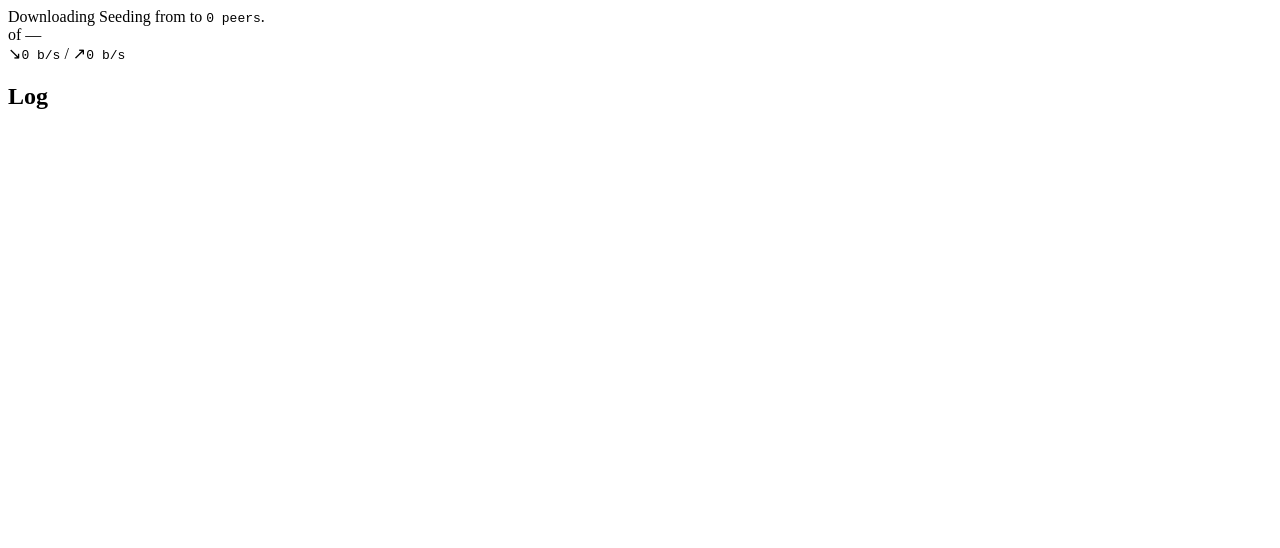
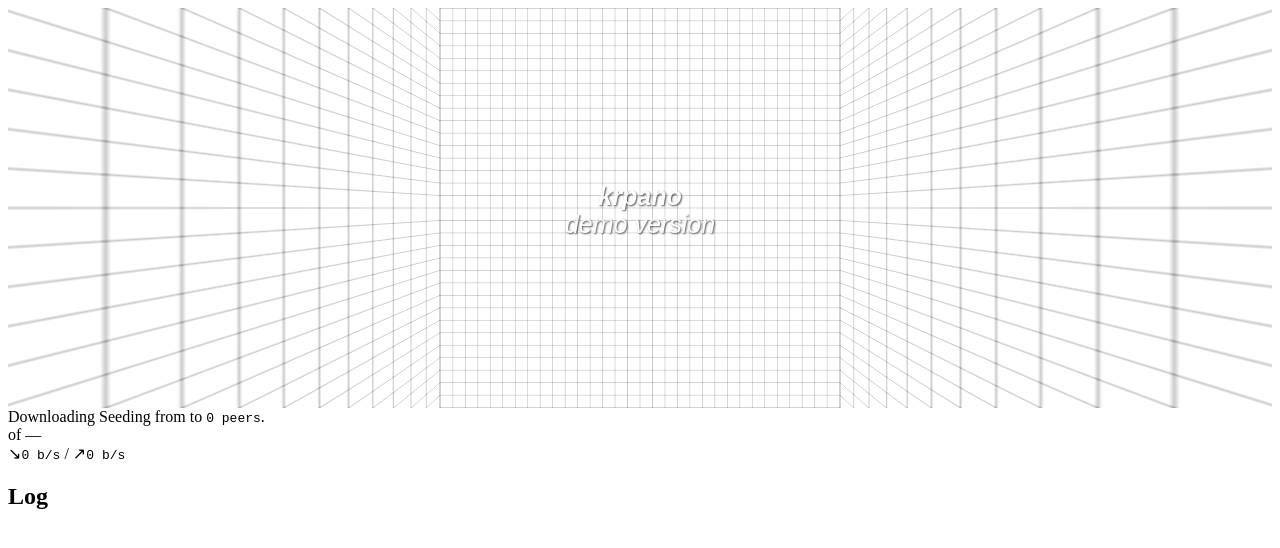
Before and after one commit to tomasparks/krpano-and-webtorrent, a plain HTML site: page index.html in a window 1280 px wide. Drawn offline with nearby package versions, Linux system fonts and the light colour scheme.

Commit message:
changed krpano size

```diff
--- a/index.html
+++ b/index.html
@@ -14,7 +14,7 @@
 
 <script src="./viewer/krpano.js"></script>
 
-<div id="pano" style="width:100%;height:auto;">
+<div id="pano" style="width:auto;height:400px;">
 	<noscript><table style="width:100%;height:100%;"><tr style="vertical-align:middle;"><td><div style="text-align:center;">ERROR:<br/><br/>Javascript not activated<br/><br/></div></td></tr></table></noscript>
 	<script>
 		embedpano({swf:"./viewer/krpano.swf", xml:"./pano.xml", target:"pano", html5:"auto", mobilescale:1.0, passQueryParameters:true});
```
